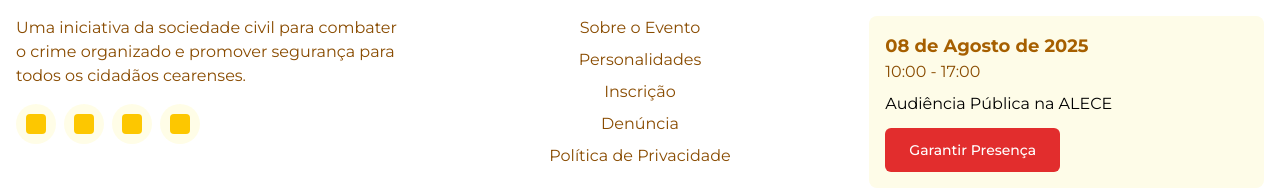
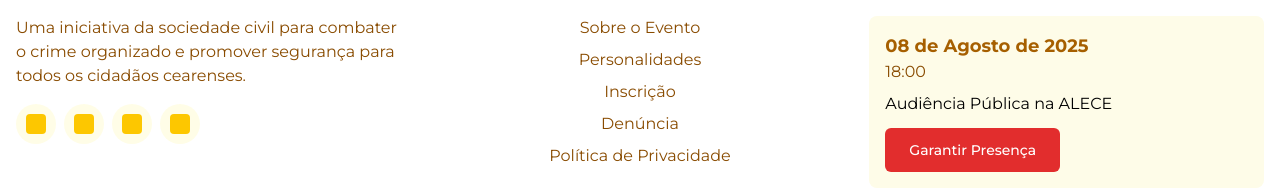
Before and after one commit to efemoreira/frentecontraocrimece, a Next.js app: page / in a window 1280 px wide. Shown: the part 5754-5942 px from the top of the page. Built offline with nearby package versions, Linux system fonts and the light colour scheme.

Commit message:
Atualiza horário do evento para 18:00 no componente Footer.

```diff
--- a/src/components/Footer.tsx
+++ b/src/components/Footer.tsx
@@ -84,7 +84,7 @@ export default function Footer() {
             <h4 className="text-xl font-bold mb-4 text-yellow-600">Evento</h4>
             <div className="bg-yellow-50 p-4 rounded-lg">
               <p className="text-lg font-bold text-yellow-700">08 de Agosto de 2025</p>
-              <p className="text-yellow-800 mb-2">10:00 - 17:00</p>
+              <p className="text-yellow-800 mb-2">18:00</p>
               <p className="mb-3 text-black">Audiência Pública na ALECE</p>
               <a href="#inscricao" className="btn btn-secondary text-sm py-2 px-4 bg-yellow-400 text-black border-none hover:bg-yellow-300">
                 Garantir Presença
```
